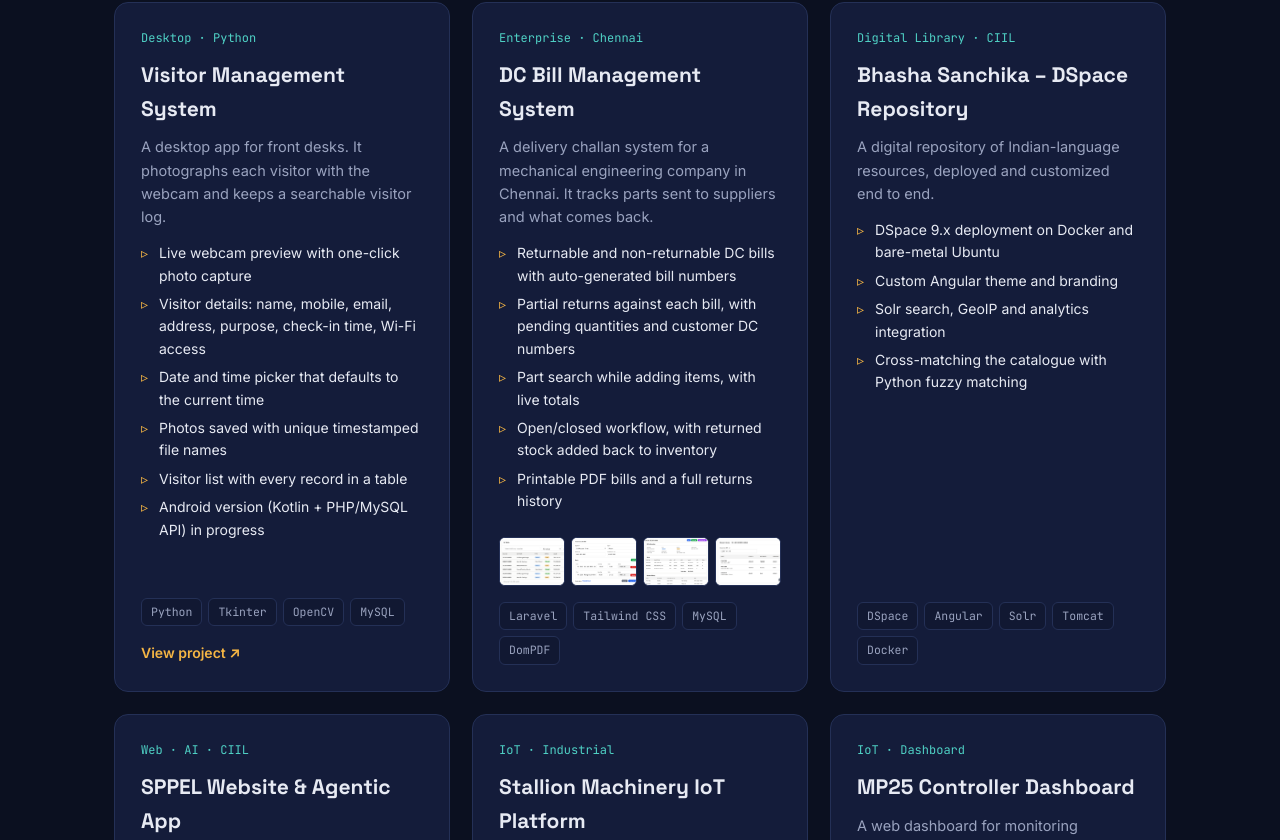
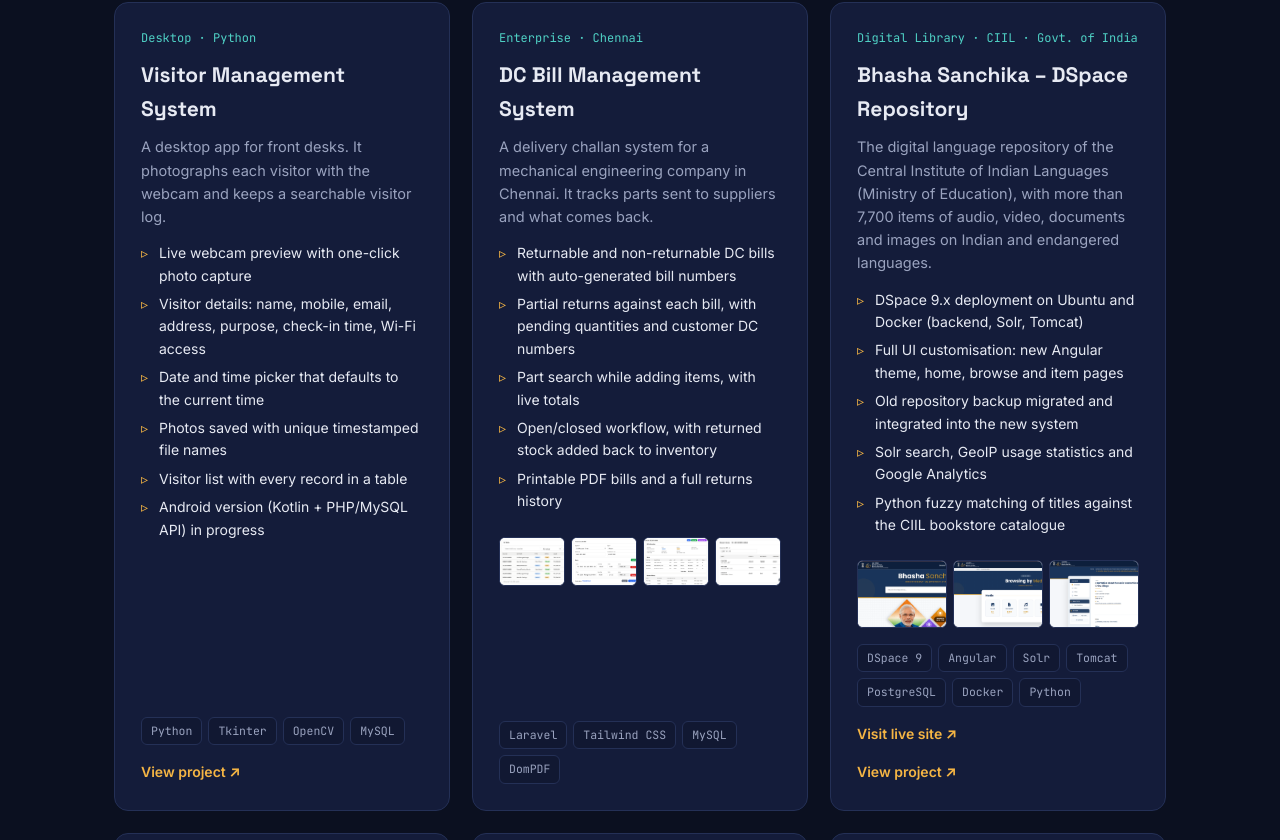
Before and after one commit to varunvasudevan/varunvasudevan.github.io, a plain HTML site: page index.html in a window 1280 px wide. Shown: the part 3516-4356 px from the top of the page. Drawn offline with Linux system fonts and the light colour scheme.

Commit message:
Update Bhasha Sanchika with live site and screenshots

```diff
--- a/index.html
+++ b/index.html
@@ -105,6 +105,7 @@
   .shots.one img { aspect-ratio: 16/9; }
   .shots.two { grid-template-columns: 1fr 1fr; }
   .shots.two img { aspect-ratio: 16/10; }
+  .shots.three { grid-template-columns: repeat(3, 1fr); }
   .shots img:hover { border-color: var(--accent); }
   .lightbox { position: fixed; inset: 0; background: rgba(5,8,18,.92); display: none; align-items: center; justify-content: center; z-index: 50; padding: 30px; cursor: zoom-out; flex-direction: column; gap: 14px; }
   .lightbox.open { display: flex; }
@@ -340,16 +341,24 @@
       </article>
 
       <article class="card" data-c="web">
-        <div class="cat">Digital Library · CIIL</div>
+        <div class="cat">Digital Library · CIIL · Govt. of India</div>
         <h3>Bhasha Sanchika – DSpace Repository</h3>
-        <p>A digital repository of Indian-language resources, deployed and customized end to end.</p>
+        <p>The digital language repository of the Central Institute of Indian Languages (Ministry of Education), with more than 7,700 items of audio, video, documents and images on Indian and endangered languages.</p>
         <ul>
-          <li>DSpace 9.x deployment on Docker and bare-metal Ubuntu</li>
-          <li>Custom Angular theme and branding</li>
-          <li>Solr search, GeoIP and analytics integration</li>
-          <li>Cross-matching the catalogue with Python fuzzy matching</li>
+          <li>DSpace 9.x deployment on Ubuntu and Docker (backend, Solr, Tomcat)</li>
+          <li>Full UI customisation: new Angular theme, home, browse and item pages</li>
+          <li>Old repository backup migrated and integrated into the new system</li>
+          <li>Solr search, GeoIP usage statistics and Google Analytics</li>
+          <li>Python fuzzy matching of titles against the CIIL bookstore catalogue</li>
         </ul>
-        <div class="chips"><span class="chip">DSpace</span><span class="chip">Angular</span><span class="chip">Solr</span><span class="chip">Tomcat</span><span class="chip">Docker</span></div>
+        <div class="shots three">
+          <img src="sanchika-home.png" alt="Bhasha Sanchika – custom home page" loading="lazy" />
+          <img src="sanchika-browse-media.png" alt="Bhasha Sanchika – browse by media" loading="lazy" />
+          <img src="sanchika-item.png" alt="Bhasha Sanchika – item page with video" loading="lazy" />
+        </div>
+        <div class="chips"><span class="chip">DSpace 9</span><span class="chip">Angular</span><span class="chip">Solr</span><span class="chip">Tomcat</span><span class="chip">PostgreSQL</span><span class="chip">Docker</span><span class="chip">Python</span></div>
+        <a class="visit" href="https://sanchika.ciil.org/" target="_blank" rel="noopener">Visit live site ↗</a>
+        <a class="visit" href="https://github.com/varunvasudevan/bhasha-sanchika" target="_blank" rel="noopener">View project ↗</a>
       </article>
 
       <article class="card" data-c="web">
@@ -522,10 +531,10 @@
       <div class="skill"><h4>Backend</h4><div class="chips"><span class="chip">PHP / Laravel</span><span class="chip">Python</span><span class="chip">Node.js / TypeScript</span><span class="chip">REST APIs</span><span class="chip">Livewire / Reverb</span></div></div>
       <div class="skill"><h4>Frontend</h4><div class="chips"><span class="chip">JavaScript (ES6+)</span><span class="chip">HTML5 / CSS3</span><span class="chip">Angular</span><span class="chip">Tailwind CSS</span><span class="chip">Bootstrap</span><span class="chip">Chart.js</span><span class="chip">WordPress</span></div></div>
       <div class="skill"><h4>Desktop &amp; Mobile</h4><div class="chips"><span class="chip">Tkinter</span><span class="chip">OpenCV</span><span class="chip">PyInstaller</span><span class="chip">pywin32</span><span class="chip">Flutter</span><span class="chip">Kotlin (in progress)</span></div></div>
-      <div class="skill"><h4>Data &amp; AI</h4><div class="chips"><span class="chip">PostgreSQL</span><span class="chip">MySQL</span><span class="chip">TimescaleDB</span><span class="chip">Solr</span><span class="chip">Valkey / Redis</span><span class="chip">Time-series forecasting</span><span class="chip">LLM / RAG (Ollama)</span></div></div>
+      <div class="skill"><h4>Data &amp; AI</h4><div class="chips"><span class="chip">PostgreSQL</span><span class="chip">MySQL</span><span class="chip">TimescaleDB</span><span class="chip">Solr</span><span class="chip">Valkey / Redis</span><span class="chip">Time-series forecasting</span><span class="chip">Google Analytics</span><span class="chip">LLM / RAG (Ollama)</span></div></div>
       <div class="skill"><h4>Cloud &amp; DevOps</h4><div class="chips"><span class="chip">AWS EC2 · S3 · RDS</span><span class="chip">Lambda</span><span class="chip">Route 53</span><span class="chip">Docker</span><span class="chip">Linux</span></div></div>
       <div class="skill"><h4>Infrastructure</h4><div class="chips"><span class="chip">Networking / VLAN</span><span class="chip">Active Directory</span><span class="chip">Windows Server</span><span class="chip">Zabbix / PRTG</span><span class="chip">Cybersecurity</span></div></div>
-      <div class="skill"><h4>IoT &amp; Platforms</h4><div class="chips"><span class="chip">ESP32</span><span class="chip">MQTT</span><span class="chip">Keycloak</span><span class="chip">DSpace</span><span class="chip">Odoo</span><span class="chip">HMIS / LIMS</span><span class="chip">Lab analyzer integration</span></div></div>
+      <div class="skill"><h4>IoT &amp; Platforms</h4><div class="chips"><span class="chip">ESP32</span><span class="chip">MQTT</span><span class="chip">Keycloak</span><span class="chip">DSpace</span><span class="chip">Odoo</span><span class="chip">HMIS / LIMS</span><span class="chip">Lab analyzer integration</span><span class="chip">Data migration</span></div></div>
     </div>
   </div>
 </section>
```
Also changed, not shown: sanchika-browse-media.png (added), sanchika-home.png (added), sanchika-item.png (added).
